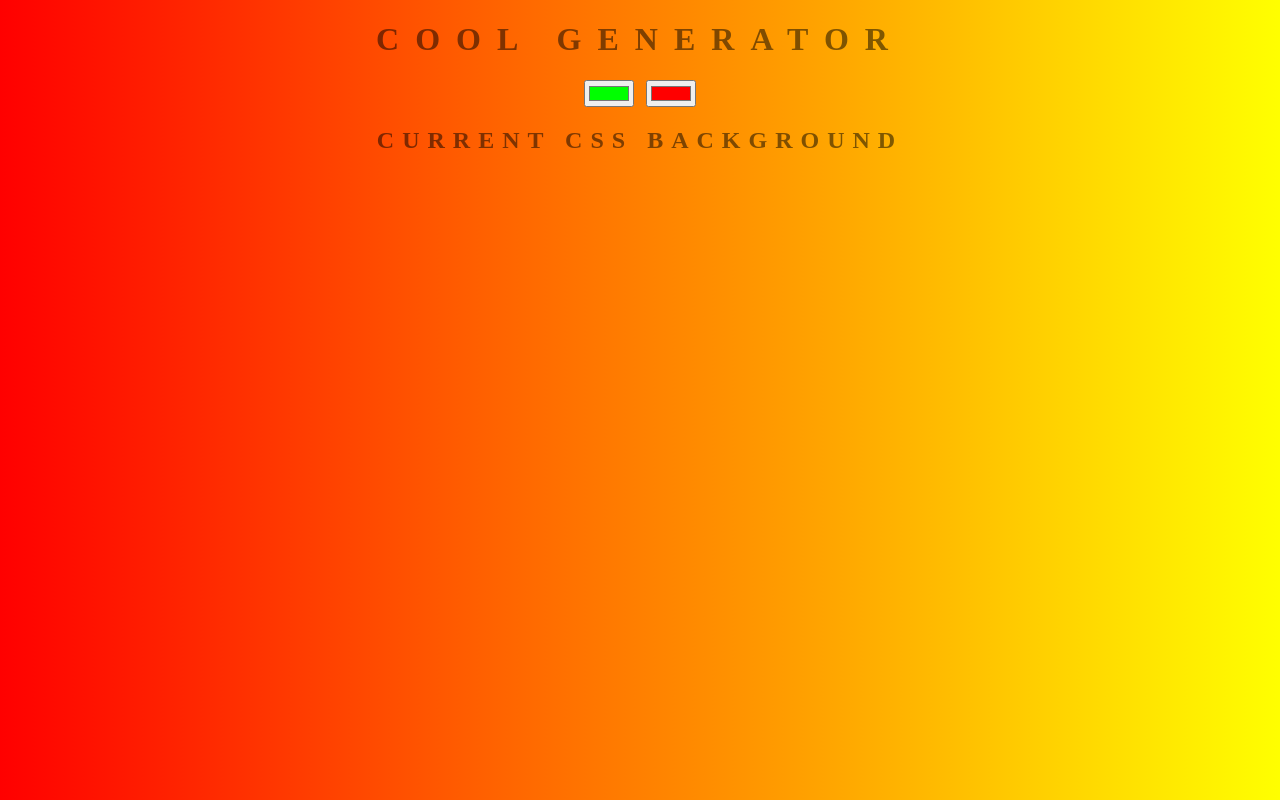
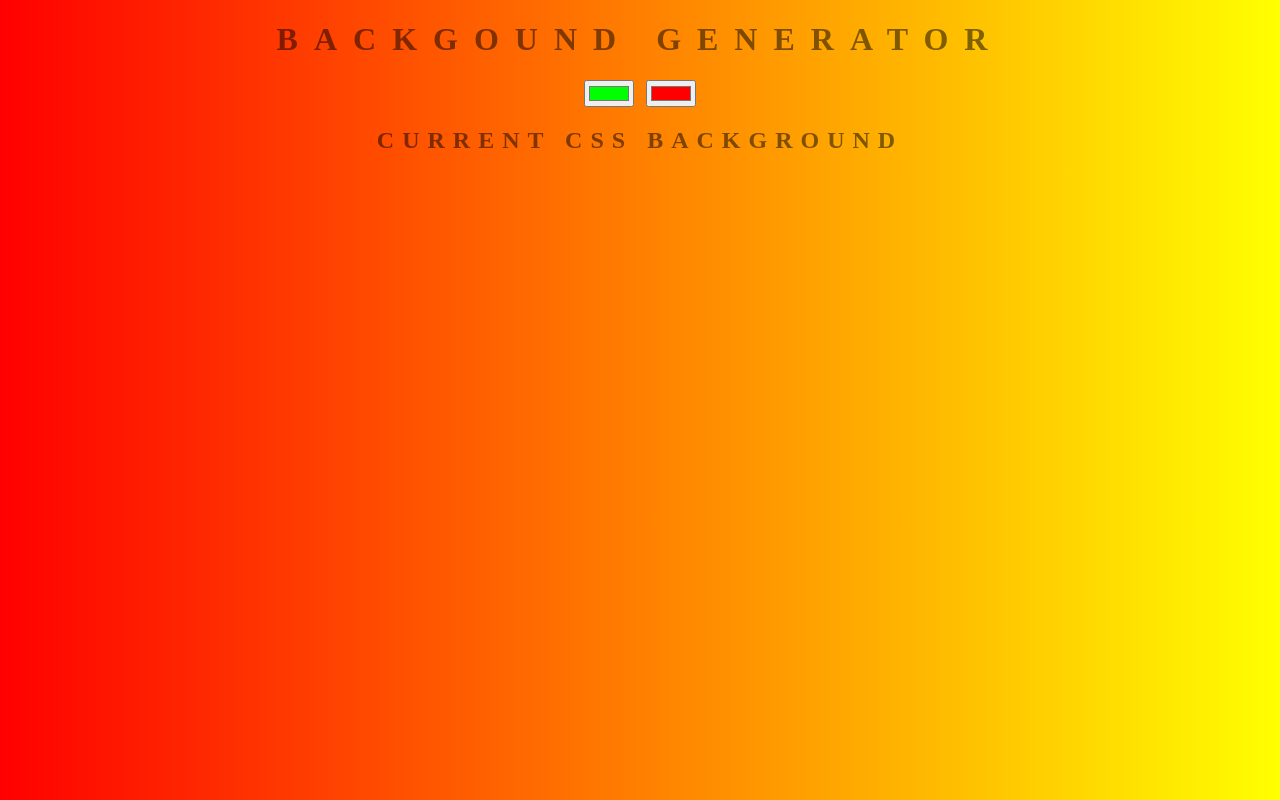
Before and after one commit to YuriyNaumov/bacground-generator, a plain HTML site: page index.html in a window 1280 px wide. Drawn offline with Linux system fonts and the light colour scheme.

Commit message:
reverting back to old title

```diff
--- a/index.html
+++ b/index.html
@@ -5,7 +5,7 @@
 	<link rel="stylesheet" type="text/css" href="style.css">
 </head>
 <body id = 'gradient'>
-	<h1>COOL Generator</h1>
+	<h1>Backgound Generator</h1>
 	<input class='color1' type='color' name = 'color1' value="#00ff00">
 	<input class='color2' type='color' name = 'color2' value="#ff0000">
 	<h2>Current CSS Background</h2>
```
